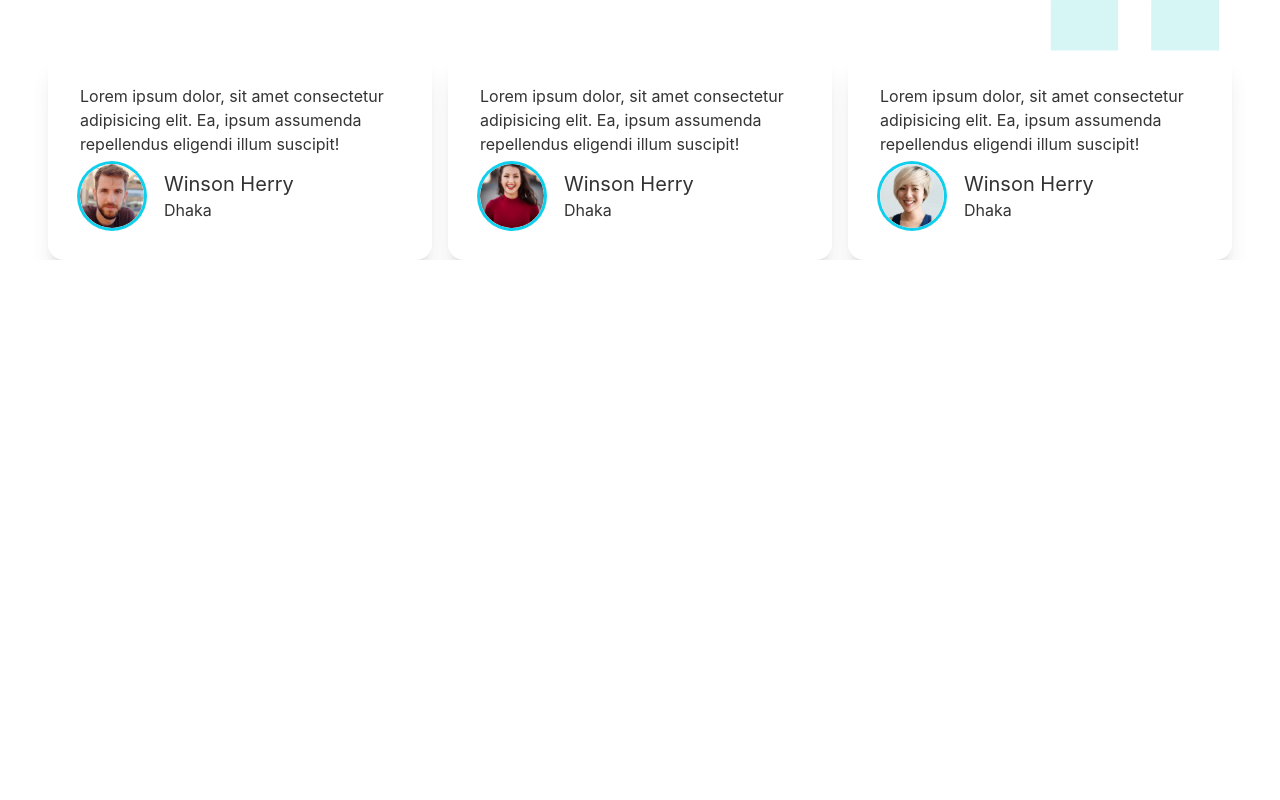
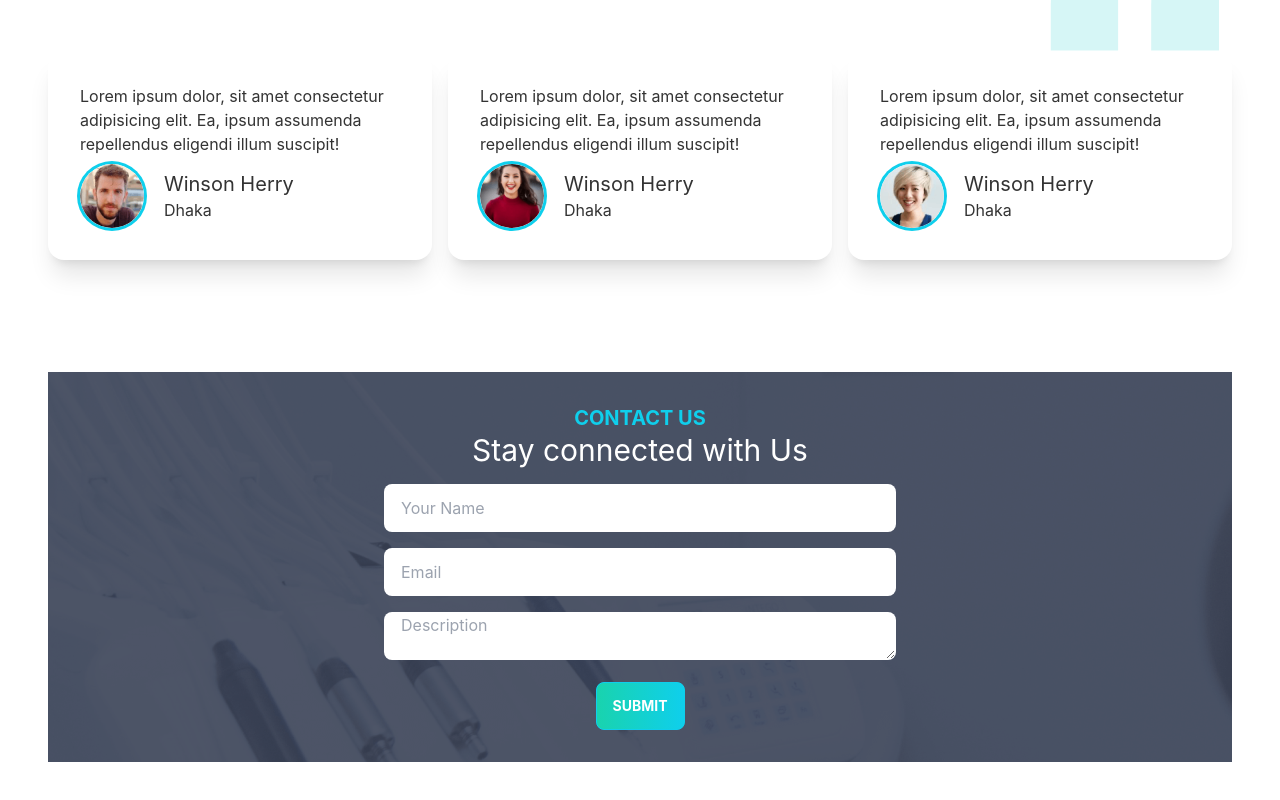
Before and after one commit to Biplob123121/doctors-portal-client, a React (Create React App) app: page / in a window 1280 px wide. Shown: the part 3208-4008 px from the top of the page. Before the commit the page ends 3468 px from the top, so only its background shows below. Built offline with nearby package versions, Linux system fonts and the light colour scheme.

Commit message:
completed contact section

```diff
--- a/src/Pages/Home/Contact.js
+++ b/src/Pages/Home/Contact.js
@@ -1,10 +1,25 @@
 import React from 'react';
+import bgImage from '../../assets/images/appointment.png';
 
 const Contact = () => {
     return (
-        <div>
-
-        </div>
+        <section style={{
+            background: `url(${bgImage})`
+        }} className='my-28'>
+            <div className=' w-1/2 mx-auto py-8 text-center'>
+                <div>
+                <h3 className='text-xl font-bold text-primary uppercase'>Contact us</h3>
+                <h2 className="text-3xl text-white">Stay connected with Us</h2>
+                </div>
+                <form className='block'>
+                    <input type="text" name='name' placeholder="Your Name" className="input w-full max-w-lg my-4" />
+                    <input type="email" name='email' placeholder="Email" className="input w-full max-w-lg" />
+                    <textarea type="email" name='email' placeholder="Description" className="input w-full my-4 max-w-lg" />
+                    <br />
+                    <button className="btn btn-primary uppercase text-white font-bold bg-gradient-to-r from-secondary to-primary">Submit </button>
+                </form>
+            </div>
+        </section>
     );
 };
 
```
